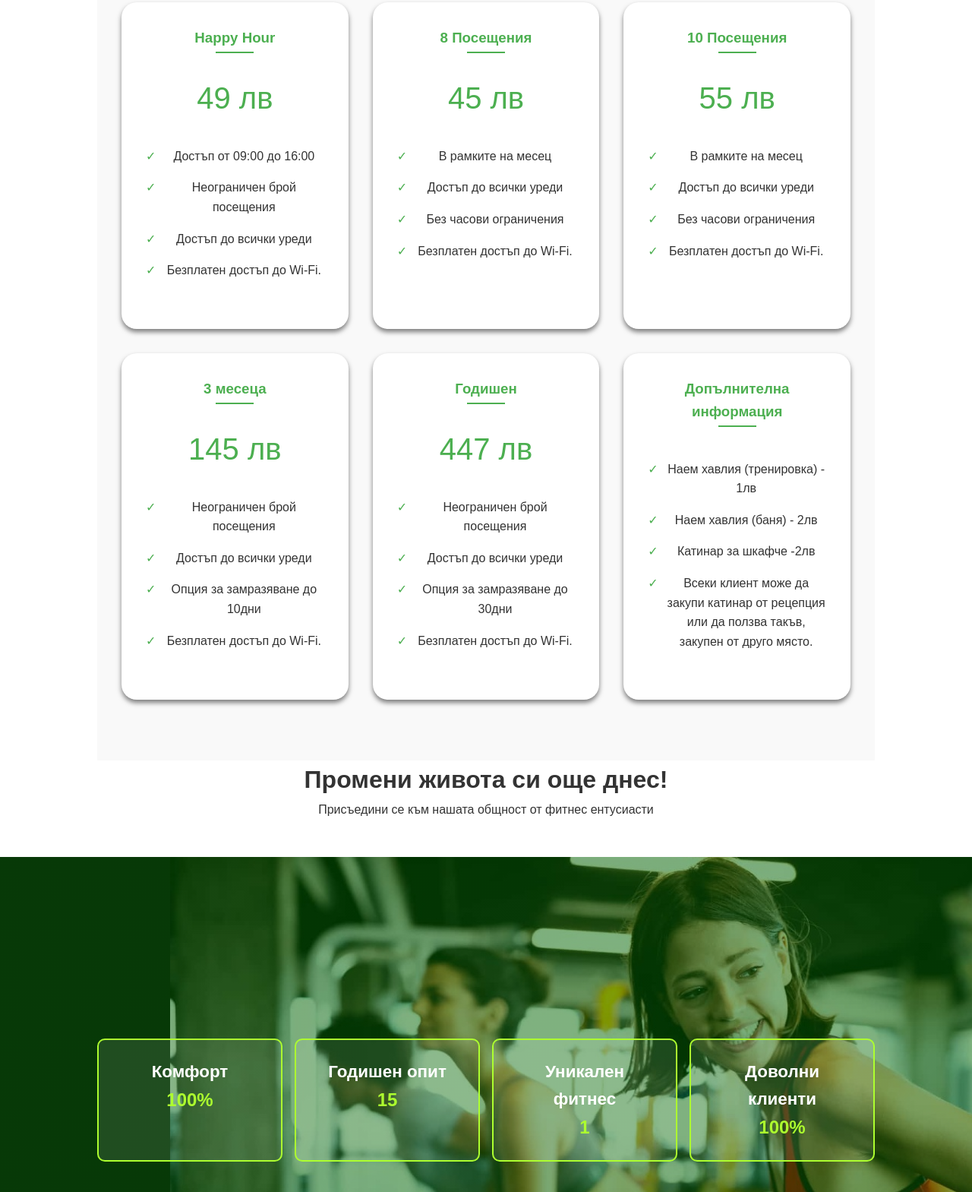
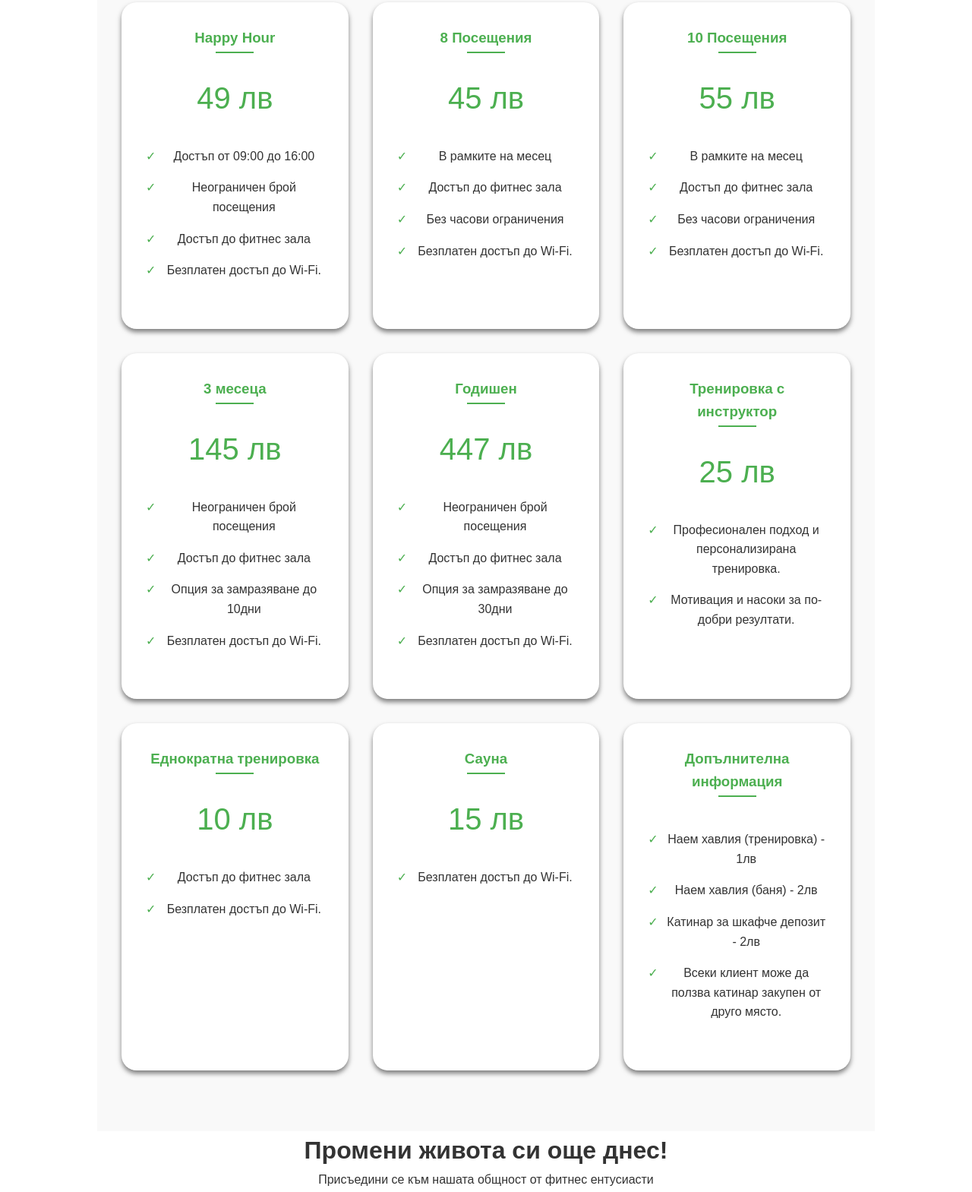
Before and after one commit to GeorgiGeorgievTsankov/fitness-oborishte, a website built with Vite: page index.html in a window 1280 px wide. Shown: the part 2792-4361 px from the top of the page at 76% size. Built offline with nearby package versions, Linux system fonts and the light colour scheme.

Commit message:
update prices

```diff
--- a/index.html
+++ b/index.html
@@ -39,7 +39,6 @@
       <div class="carousel">
         <div class="carousel-item active">
           <h1>Само сега, до края на месец февруари семейна карта 100лв.</h1>
-
         </div>
         <!-- <div class="carousel-item">
           <h1>Повече от просто фитнес</h1>
@@ -53,7 +52,13 @@
     <section id="why-us" class="why-us">
       <h2>Защо да изберете нас</h2>
       <p>
-        Нашият фитнес се намира в сърцето на София, на улица "Оборище". Ние събираме хора с общи интереси и цели, които искат да водят активен начин на живот. Благодарение на дългогодишния си опит, ние разполагаме с нужните знания, за да отговорим на изискванията и нуждите на нашите клиенти. Стремим се да осигурим комфортни условия за тренировки и индивидуално внимание към всеки посетител. Това е възможно благодарение на екипа ни от квалифицирани професионалисти.
+        Нашият фитнес се намира в сърцето на София, на улица "Оборище". Ние
+        събираме хора с общи интереси и цели, които искат да водят активен начин
+        на живот. Благодарение на дългогодишния си опит, ние разполагаме с
+        нужните знания, за да отговорим на изискванията и нуждите на нашите
+        клиенти. Стремим се да осигурим комфортни условия за тренировки и
+        индивидуално внимание към всеки посетител. Това е възможно благодарение
+        на екипа ни от квалифицирани професионалисти.
       </p>
       <div class="reasons">
         <div class="reason">
@@ -97,7 +102,7 @@
           <ul>
             <li>Месечен абонамент</li>
             <li>Неограничен брой посещения</li>
-            <li>Достъп до всички уреди</li>
+            <li>Достъп до фитнес зала</li>
             <li>Безплатен достъп до Wi-Fi.</li>
           </ul>
         </div>
@@ -108,7 +113,7 @@
           <ul>
             <li>Месечен абонамент</li>
             <li>Неограничен брой посещения</li>
-            <li>Достъп до всички уреди</li>
+            <li>Достъп до фитнес зала</li>
             <li>Безплатен достъп до Wi-Fi.</li>
           </ul>
         </div>
@@ -119,7 +124,7 @@
           <ul>
             <li>Месечен абонамент</li>
             <li>Неограничен брой посещения</li>
-            <li>Достъп до всички уреди</li>
+            <li>Достъп до фитнес зала</li>
             <li>Безплатен достъп до Wi-Fi.</li>
           </ul>
         </div>
@@ -130,7 +135,7 @@
           <ul>
             <li>Достъп от 09:00 до 16:00</li>
             <li>Неограничен брой посещения</li>
-            <li>Достъп до всички уреди</li>
+            <li>Достъп до фитнес зала</li>
             <li>Безплатен достъп до Wi-Fi.</li>
           </ul>
         </div>
@@ -140,7 +145,7 @@
           <div class="price">45 лв</div>
           <ul>
             <li>В рамките на месец</li>
-            <li>Достъп до всички уреди</li>
+            <li>Достъп до фитнес зала</li>
             <li>Без часови ограничения</li>
             <li>Безплатен достъп до Wi-Fi.</li>
           </ul>
@@ -151,7 +156,7 @@
           <div class="price">55 лв</div>
           <ul>
             <li>В рамките на месец</li>
-            <li>Достъп до всички уреди</li>
+            <li>Достъп до фитнес зала</li>
             <li>Без часови ограничения</li>
             <li>Безплатен достъп до Wi-Fi.</li>
           </ul>
@@ -162,7 +167,7 @@
           <div class="price">145 лв</div>
           <ul>
             <li>Неограничен брой посещения</li>
-            <li>Достъп до всички уреди</li>
+            <li>Достъп до фитнес зала</li>
             <li>Опция за замразяване до 10дни</li>
             <li>Безплатен достъп до Wi-Fi.</li>
           </ul>
@@ -174,21 +179,47 @@
           <div class="price">447 лв</div>
           <ul>
             <li>Неограничен брой посещения</li>
-            <li>Достъп до всички уреди</li>
+            <li>Достъп до фитнес зала</li>
             <li>Опция за замразяване до 30дни</li>
             <li>Безплатен достъп до Wi-Fi.</li>
           </ul>
         </div>
+        <!-- С инструктор -->
+        <div class="price-card">
+          <h3>Тренировка с инструктор</h3>
+          <div class="price">25 лв</div>
+          <ul>
+            <li>Професионален подход и персонализирана тренировка.</li>
+            <li>Мотивация и насоки за по-добри резултати.</li>
+          </ul>
+        </div>
+          <!-- Еднократна -->
+          <div class="price-card">
+            <h3>Еднократна тренировка</h3>
+            <div class="price">10 лв</div>
+            <ul>
+              <li>Достъп до фитнес зала</li>
+              <li>Безплатен достъп до Wi-Fi.</li>
+            </ul>
+          </div>
+           <!-- Сауна -->
+           <div class="price-card">
+            <h3>Сауна</h3>
+            <div class="price">15 лв</div>
+            <ul>
+              <li>Безплатен достъп до Wi-Fi.</li>
+            </ul>
+          </div>
         <!-- Други -->
         <div class="price-card">
           <h3>Допълнителна информация</h3>
           <ul>
             <li>Наем хавлия (тренировка) - 1лв</li>
             <li>Наем хавлия (баня) - 2лв</li>
-            <li>Катинар за шкафче -2лв</li>
+            <li>Катинар за шкафче депозит - 2лв</li>
             <li>
-              Всеки клиент може да закупи катинар от рецепция или да ползва
-              такъв, закупен от друго място.
+              Всеки клиент може да ползва
+              катинар закупен от друго място.
             </li>
           </ul>
         </div>
@@ -266,7 +297,10 @@
             <a href="https://www.facebook.com/fitnessoborishte/?locale=bg_BG"
               ><i class="fab fa-facebook"></i
             ></a>
-            <a href="https://www.instagram.com/explore/locations/107316761117893/"><i class="fab fa-instagram"></i></a>
+            <a
+              href="https://www.instagram.com/explore/locations/107316761117893/"
+              ><i class="fab fa-instagram"></i
+            ></a>
           </div>
         </div>
       </div>
```
